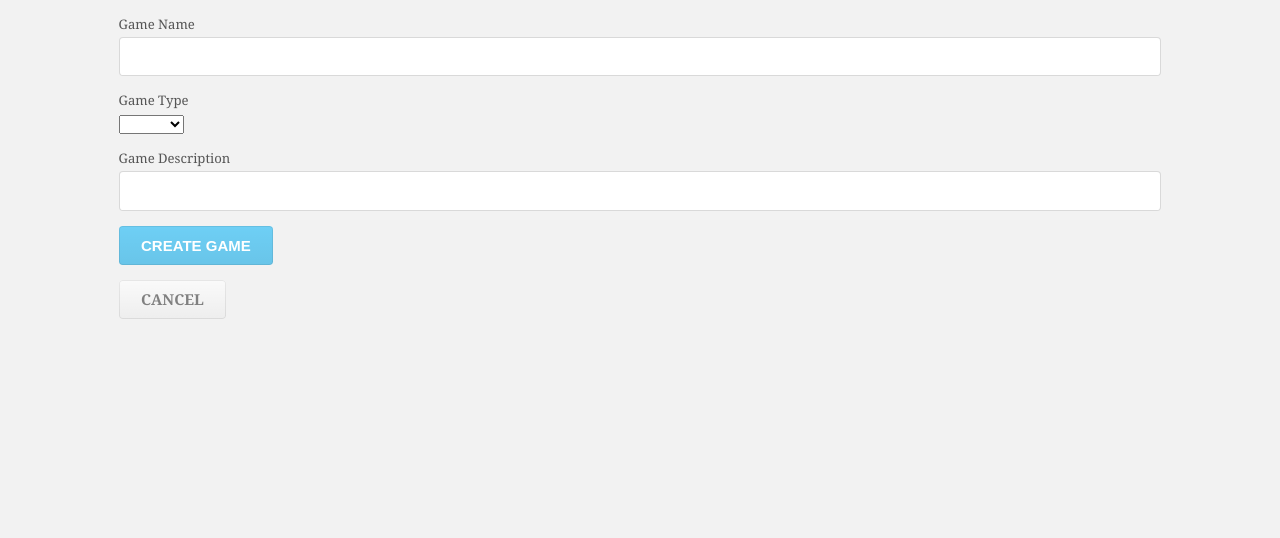
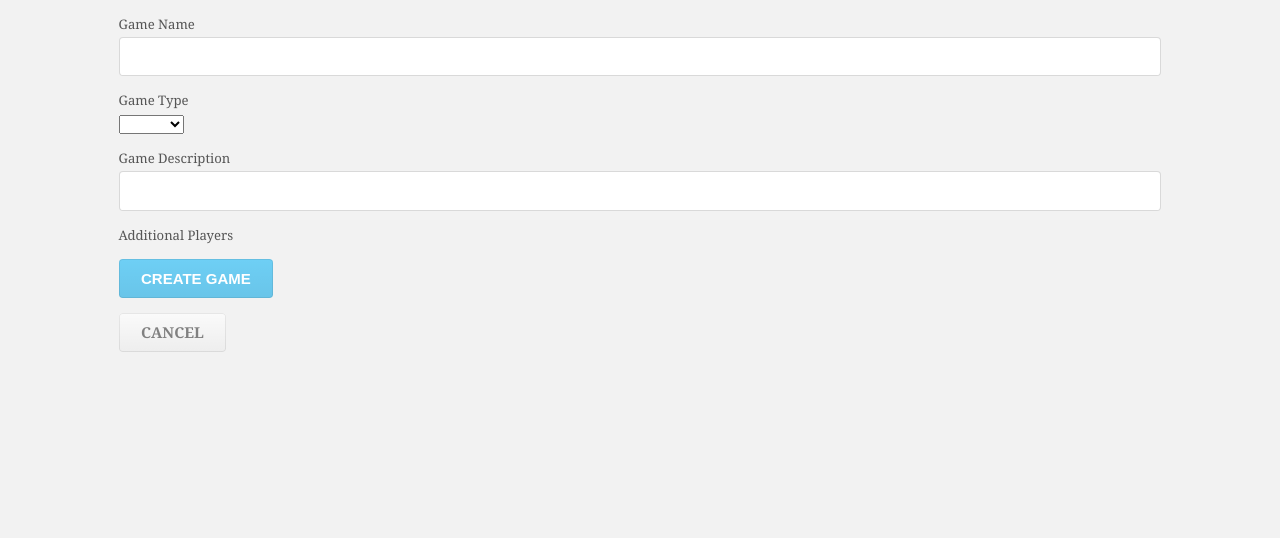
Before and after one commit to chrislaskey/kingdom, a Flask app: page /create-game in a window 1280 px wide. Shown: the part 91-629 px from the top of the page. Run offline with Flask 2, Linux system fonts and the light colour scheme; the visitor is signed in with stand-in values (Sample User, id 1); some libraries are stand-ins or nearby versions; some web fonts are replaced.

Commit message:
Added tagit form field

```diff
--- a/app/templates/create-game.html
+++ b/app/templates/create-game.html
@@ -17,6 +17,25 @@
 		{{ render_field_with_errors(create_game_form.game_name) }}
 		{{ render_field_with_errors(create_game_form.game_type) }}
 		{{ render_field_with_errors(create_game_form.game_description) }}
+		<div class="field">
+
+			{{ create_game_form.game_players.label }}
+
+			<ul id="game_player_tags" class="ui blue labels">
+				{% if create_game_form.game_players.data %}
+					{% for player in create_game_form.game_players.data %}
+						<li>{{ player }}</li>
+					{% endfor %}
+				{% endif %}
+			</ul>
+
+			{% if create_game_form.game_players.errors %}
+				{% for error in create_game_form.game_players.errors %}
+					<div class="ui message yellow">{{ error }}</div>
+				{% endfor %}
+			{% endif %}
+
+		</div>
 		{{ render_field(create_game_form.submit) }}
 		<a href="/" class="ui button">Cancel</a>
 	</form>
```
